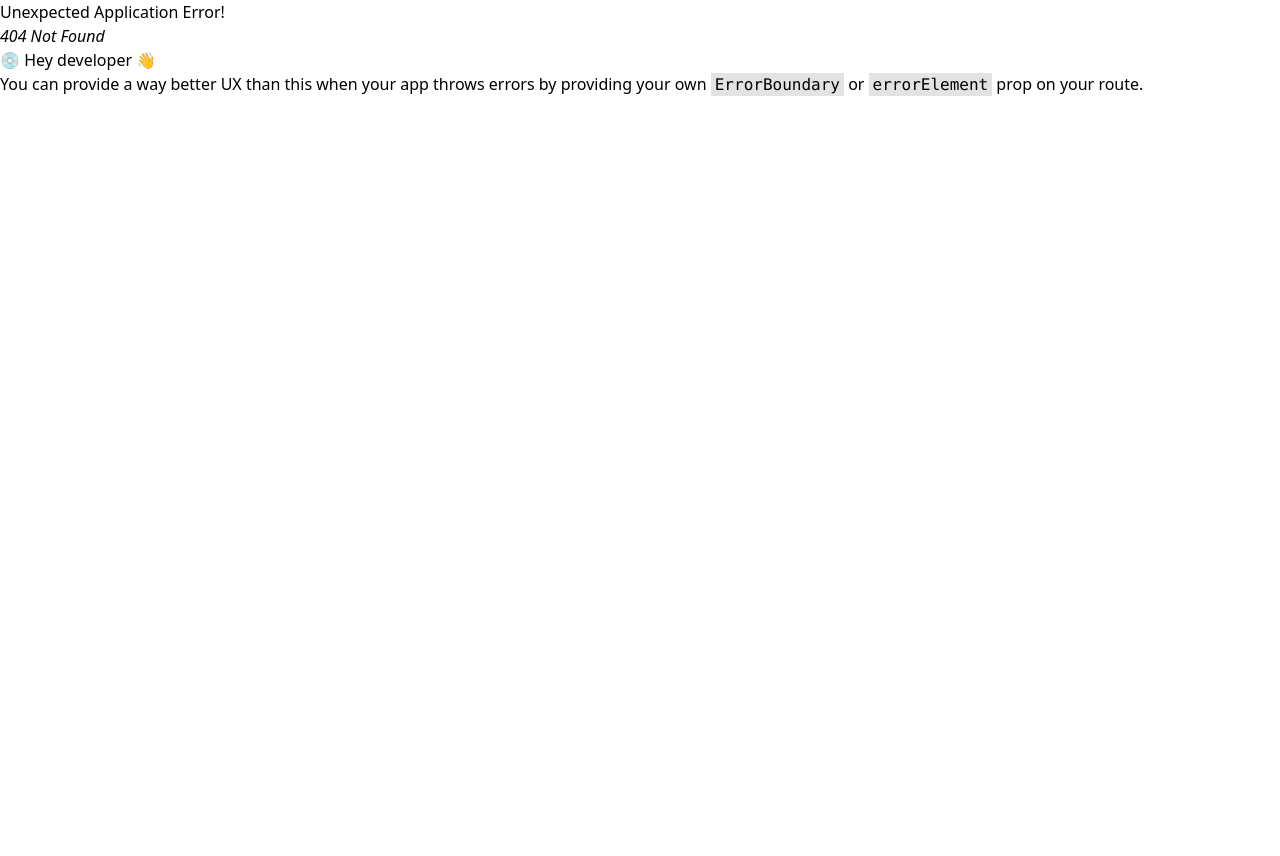
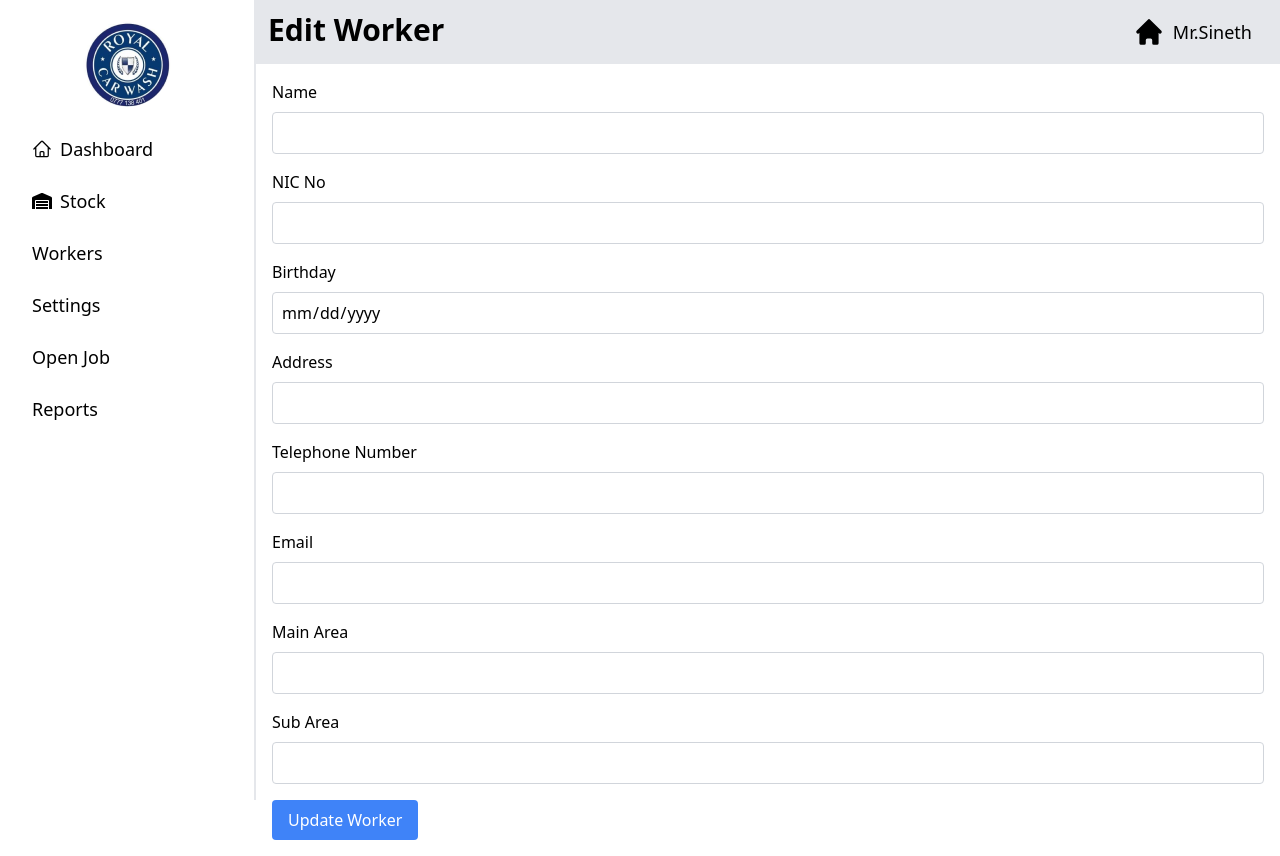
Before and after one commit to sinethrenuja1/RCW, a React (Vite) app in the folder Client/: page /edit_worker/1 in a window 1280 px wide. Before the commit this address had no page. Before the commit the page ends 800 px from the top, so only its background shows below. Built offline with nearby package versions, Linux system fonts and the light colour scheme; no server answers.

Commit message:
Add edit worker functionality

```diff
--- a/Client/src/App.jsx
+++ b/Client/src/App.jsx
@@ -17,6 +17,7 @@ import Jobcard from "../src/Pages/openjob/jobcard";
 import ShowVeh_details from "../src/Pages/openjob/showreg_vehdetails";
 import Show_workers from "./Pages/workers/show_workers";
 import Add_workers from "./Pages/workers/addworker";
+import EditWorker from "./Pages/workers/edit_worker";
 
 
 import Dash_nav from "./Components/dash_nav";
@@ -72,6 +73,9 @@ const router = createBrowserRouter([
       {path: "/showveh_details" , element: <ShowVeh_details/>,},
       {path: "/show_workers" , element: <Show_workers/>,},
       {path: "/add_workers" , element: <Add_workers/>,},
+      { path: "/edit_worker/:worker_id", element: <EditWorker /> },
+
+
       ],
   },
 
--- /dev/null
+++ b/Client/src/Pages/workers/edit_worker.jsx
@@ -0,0 +1,161 @@
+import ShopHeader from '../../Components/shopheader';
+import { useState, useEffect } from 'react';
+import { useParams, useNavigate } from 'react-router-dom'; // Updated useHistory to useNavigate
+import axios from 'axios';
+
+
+function EditWorker() {
+    const { worker_id } = useParams();
+    const navigate = useNavigate(); // Updated useHistory to useNavigate
+    const [worker, setWorker] = useState({
+        name: '',
+        nic_no: '',
+        birthday: '',
+        address: '',
+        tel_no: '',
+        email: '',
+        main_area: '',
+        sub_area: ''
+    });
+
+    useEffect(() => {
+        const fetchWorkerDetails = async () => {
+            try {
+                const response = await axios.get(`http://localhost:8800/api/workerRoutes/getWorkerById/${worker_id}`);
+                const workerData = response.data;
+            workerData.birthday = new Date(workerData.birthday).toISOString().slice(0, 10);
+                setWorker(response.data);
+            } catch (error) {
+                console.error('Error fetching worker details:', error);
+            }
+        };
+
+        fetchWorkerDetails();
+    }, [worker_id]);
+
+    const handleChange = (e) => {
+        const { name, value } = e.target;
+        setWorker((prevWorker) => ({
+            ...prevWorker,
+            [name]: value,
+        }));
+    };
+
+    const handleSubmit = async (e) => {
+        e.preventDefault();
+        try {
+            await axios.put(`http://localhost:8800/api/workerRoutes/updateWorker/${worker_id}`, worker);
+            alert('Worker details updated successfully');
+            navigate('/show_workers'); // Updated to use navigate
+        } catch (error) {
+            console.error('Error updating worker details:', error);
+        }
+    };
+
+    return (
+        <div>
+            <ShopHeader pageName="Edit Worker" />
+        <div className="container mx-auto p-4">
+            {/* <h1 className="text-2xl font-bold mb-4">Edit Worker</h1> */}
+            <form onSubmit={handleSubmit} className="space-y-4">
+                <div>
+                    <label className="block mb-2 font-medium">Name</label>
+                    <input
+                        type="text"
+                        name="name"
+                        value={worker.name}
+                        onChange={handleChange}
+                        className="w-full p-2 border border-gray-300 rounded"
+                        required
+                    />
+                </div>
+                <div>
+                    <label className="block mb-2 font-medium">NIC No</label>
+                    <input
+                        type="text"
+                        name="nic_no"
+                        value={worker.nic_no}
+                        onChange={handleChange}
+                        className="w-full p-2 border border-gray-300 rounded"
+                        readOnly
+                    />
+                </div>
+                <div>
+                    <label className="block mb-2 font-medium">Birthday</label>
+                    <input
+                        type="date"
+                        name="birthday"
+                        value={worker.birthday}
+                        onChange={handleChange}
+                        className="w-full p-2 border border-gray-300 rounded"
+                        readOnly
+                    />
+                </div>
+                <div>
+                    <label className="block mb-2 font-medium">Address</label>
+                    <input
+                        type="text"
+                        name="address"
+                        value={worker.address}
+                        onChange={handleChange}
+                        className="w-full p-2 border border-gray-300 rounded"
+                        required
+                    />
+                </div>
+                <div>
+                    <label className="block mb-2 font-medium">Telephone Number</label>
+                    <input
+                        type="text"
+                        name="tel_no"
+                        value={worker.tel_no}
+                        onChange={handleChange}
+                        className="w-full p-2 border border-gray-300 rounded"
+                        required
+                    />
+                </div>
+                <div>
+                    <label className="block mb-2 font-medium">Email</label>
+                    <input
+                        type="email"
+                        name="email"
+                        value={worker.email}
+                        onChange={handleChange}
+                        className="w-full p-2 border border-gray-300 rounded"
+                        required
+                    />
+                </div>
+                <div>
+                    <label className="block mb-2 font-medium">Main Area</label>
+                    <input
+                        type="text"
+                        name="main_area"
+                        value={worker.main_area}
+                        onChange={handleChange}
+                        className="w-full p-2 border border-gray-300 rounded"
+                        required
+                    />
+                </div>
+                <div>
+                    <label className="block mb-2 font-medium">Sub Area</label>
+                    <input
+                        type="text"
+                        name="sub_area"
+                        value={worker.sub_area}
+                        onChange={handleChange}
+                        className="w-full p-2 border border-gray-300 rounded"
+                        required
+                    />
+                </div>
+                <button
+                    type="submit"
+                    className="px-4 py-2 bg-blue-500 text-white rounded hover:bg-blue-700"
+                >
+                    Update Worker
+                </button>
+            </form>
+        </div>
+        </div>
+    );
+}
+
+export default EditWorker;
--- a/Client/src/Pages/workers/show_workers.jsx
+++ b/Client/src/Pages/workers/show_workers.jsx
@@ -84,6 +84,9 @@ import axios from "axios";
 import { useEffect, useState } from "react";
 import { Modal, Label, TextInput } from "flowbite-react";
 
+
+
+
 function ShowWorkers() {
     const [workerData, setWorkerData] = useState([]);
     const [selectedWorker, setSelectedWorker] = useState(null);
@@ -157,7 +160,10 @@ function ShowWorkers() {
                                     <td className="border px-4 py-2">{worker.address}</td>
                                     <td className="border px-4 py-2">{worker.tel_no}</td>
                                     <td className="border px-4 py-2">
-                                        <button className="bg-yellow-400 text-white px-4 py-2 rounded-md mr-2">Edit</button>
+                                        {/* <button className="bg-yellow-400 text-white px-4 py-2 rounded-md mr-2">Edit</button> */}
+                                        <Link to={`/edit_worker/${worker.worker_id}`} className="bg-yellow-400 text-white px-4 py-2 rounded-md mr-2">
+                                            Edit
+                                        </Link>
                                         <button className="bg-yellow-400 text-white px-4 py-2 rounded-md mr-2">Delete</button>
                                         <button
                                             className="bg-yellow-400 text-white px-4 py-2 rounded-md"
```
Also changed, not shown: Client/src/Pages/workers/viewworker.jsx (deleted), 1 other file (tests, documents, lock files or other folders).
